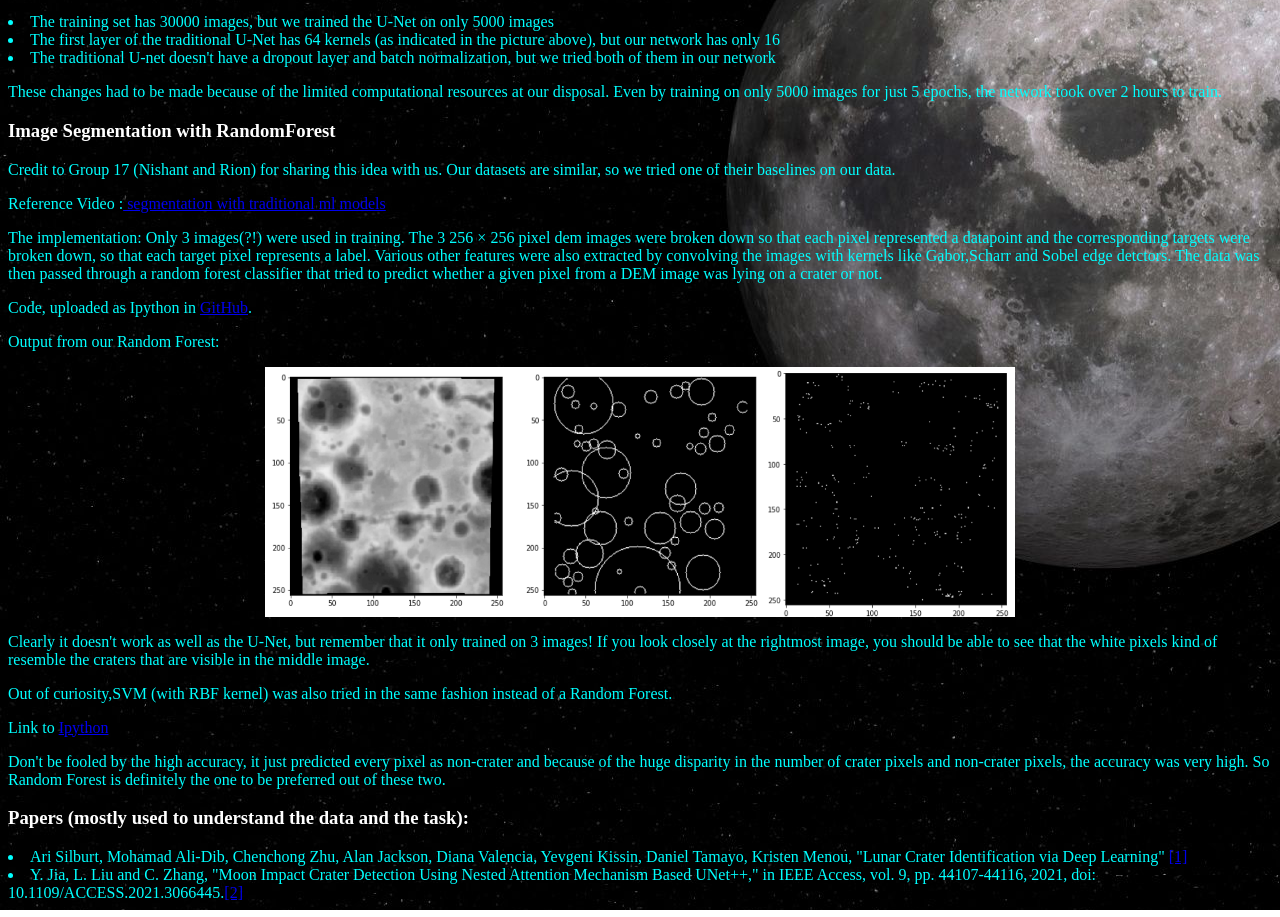
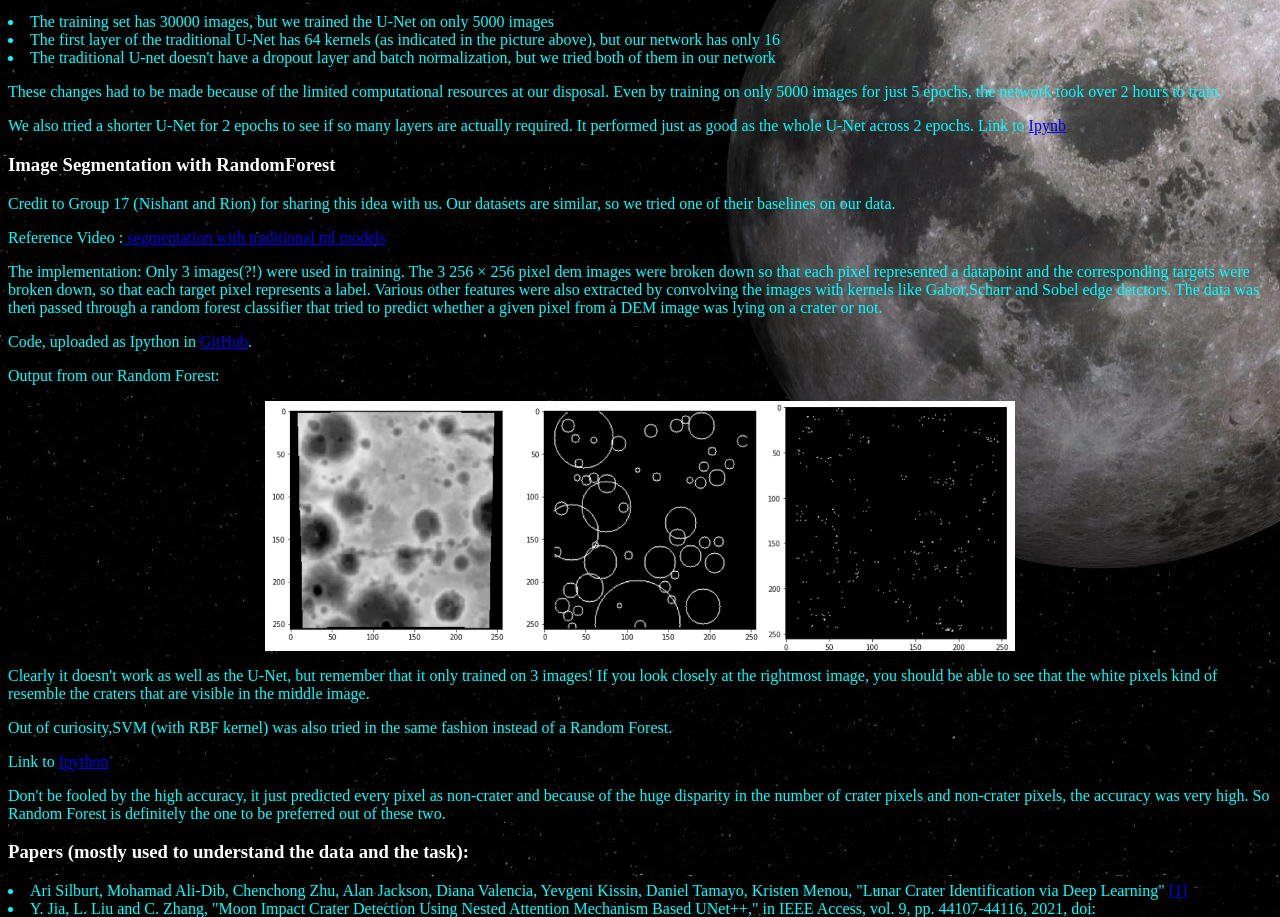
Before and after one commit to HarshaIndukuri/21cs460_group16, a plain HTML site: page midway.html in a window 1280 px wide. Shown: the part 2005-2922 px from the top of the page. Drawn offline with Linux system fonts and the light colour scheme.

Commit message:
Update midway.html

```diff
--- a/midway.html
+++ b/midway.html
@@ -64,7 +64,7 @@
             <li>The first layer of the traditional U-Net has 64 kernels (as indicated in the picture above), but our network has only 16</li>
             <li>The traditional U-net doesn't have a dropout layer and batch normalization, but we tried both of them in our network </li>
         <p>These changes had to be made because of the limited computational resources at our disposal. Even by training on only 5000 images for just 5 epochs, the network took over 2 hours to train.</p>
-
+        <p>We also tried a shorter U-Net for 2 epochs to see if so many layers are actually required. It performed just as good as the whole U-Net across 2 epochs. Link to <a href = "https://github.com/HarshaIndukuri/21cs460_group16/blob/main/shortened%20U-Net%20.ipynb">Ipynb</a></p>
         <h3 style = "color:white" >Image Segmentation with RandomForest</h3>
         <p>Credit to Group 17 (Nishant and Rion) for sharing this idea with us. Our datasets are similar, so we tried one of their baselines on our data.</p>
         <p>Reference Video :<a href = "https://www.youtube.com/watch?v=6yW31TT6-wA&t=868s&ab_channel=DigitalSreeni"> segmentation with traditional ml models </a> </p>
```
